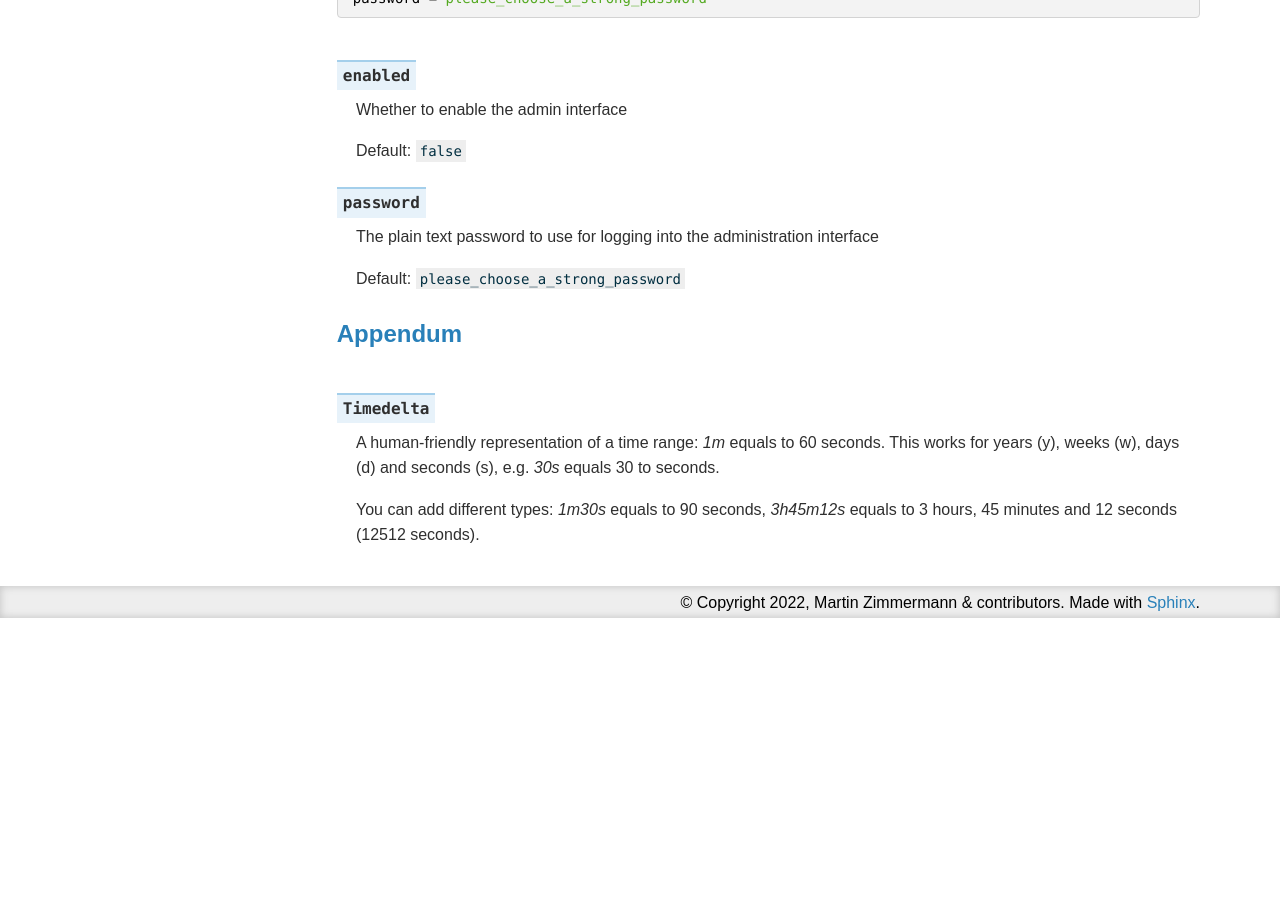
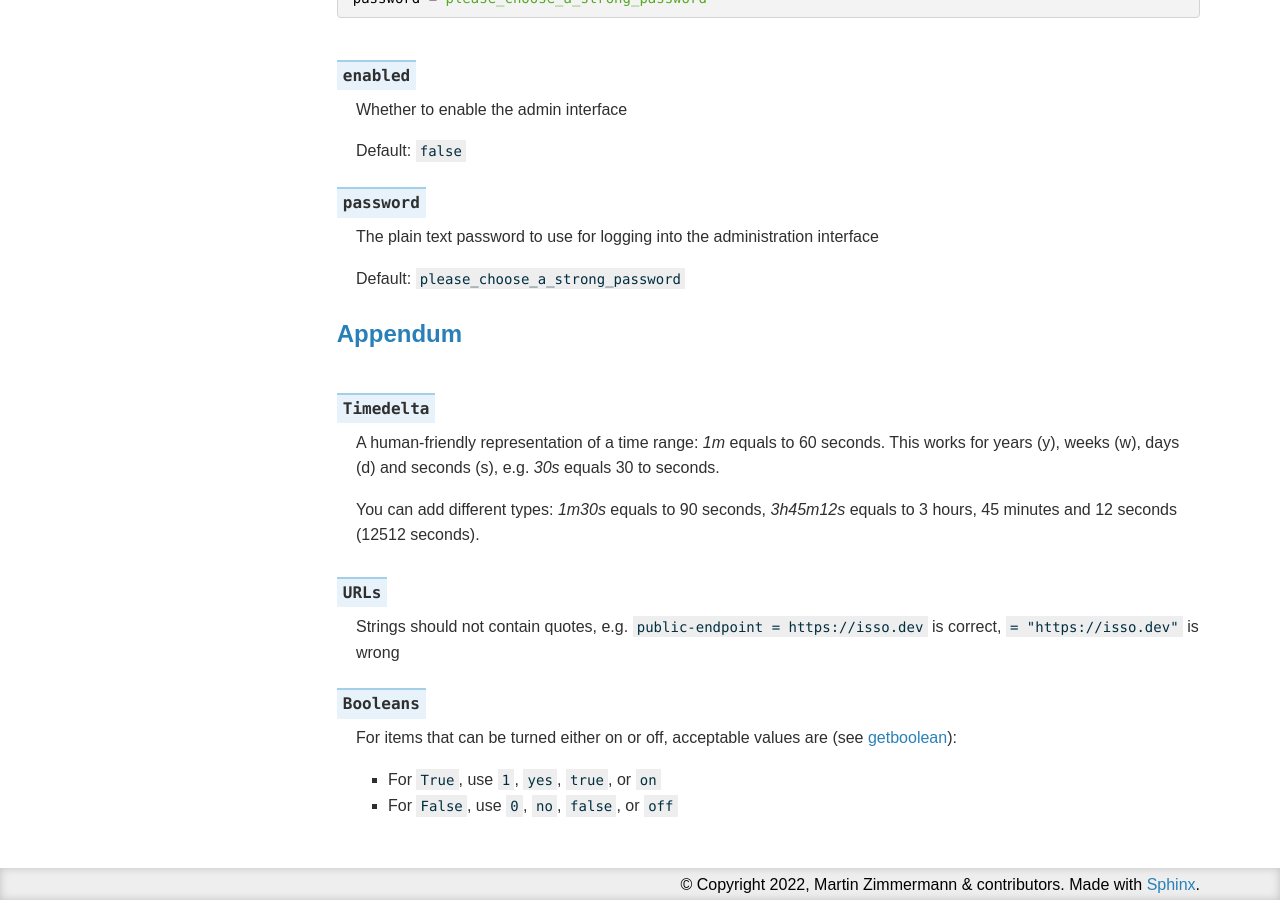
Before and after one commit to isso-comments/isso, a Sphinx documentation site: the page built from docs/docs/reference/server-config.rst, in a window 1280 px wide and 900 px high, scrolled down 10637 px. Built offline with Sphinx 7.4.7, drawn with Linux system fonts in a browser that asks for light colours; before the commit the page ends 11255 px from its top, so only the background shows below that.

Commit message:
docs: server-conf: Document booleans, URLs

```diff
--- a/docs/docs/reference/server-config.rst
+++ b/docs/docs/reference/server-config.rst
@@ -549,3 +549,20 @@ Timedelta
 
     You can add different types: `1m30s` equals to 90 seconds, `3h45m12s`
     equals to 3 hours, 45 minutes and 12 seconds (12512 seconds).
+
+.. _appendum-values:
+
+URLs
+    Strings should not contain quotes, e.g. ``public-endpoint = https://isso.dev``
+    is correct, ``= "https://isso.dev"`` is wrong
+Booleans
+    For items that can be turned either on or off, acceptable values are (see
+    `getboolean`_):
+
+    - For ``True``, use ``1``, ``yes``, ``true``, or ``on``
+    - For ``False``, use ``0``, ``no``, ``false``, or ``off``
+
+.. todo:: Unify on ``true``/``false`` and remove occurrences of
+   ``on``/``off`` etc.
+
+.. _getboolean: https://docs.python.org/3/library/configparser.html#configparser.ConfigParser.getboolean
```
